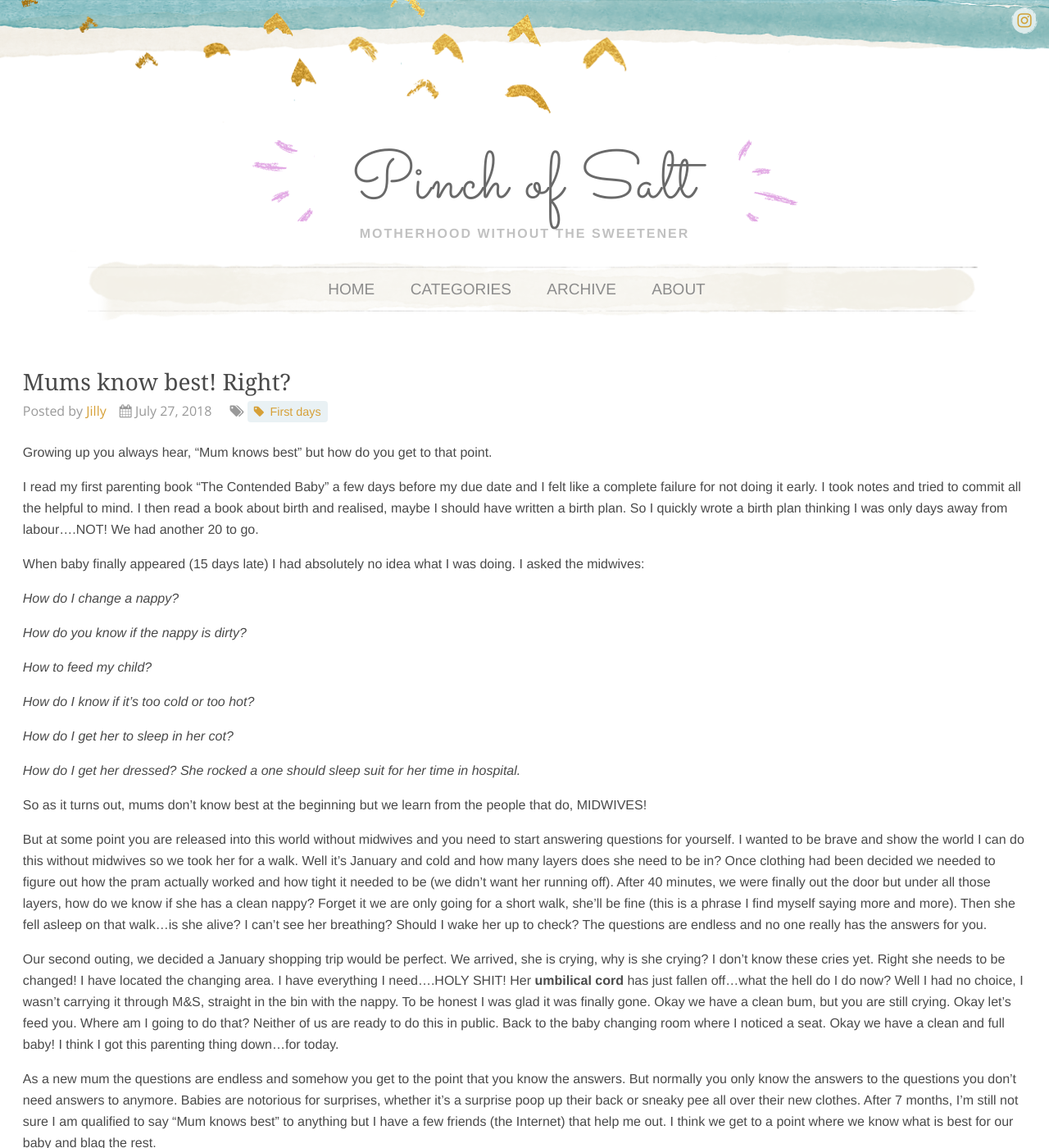
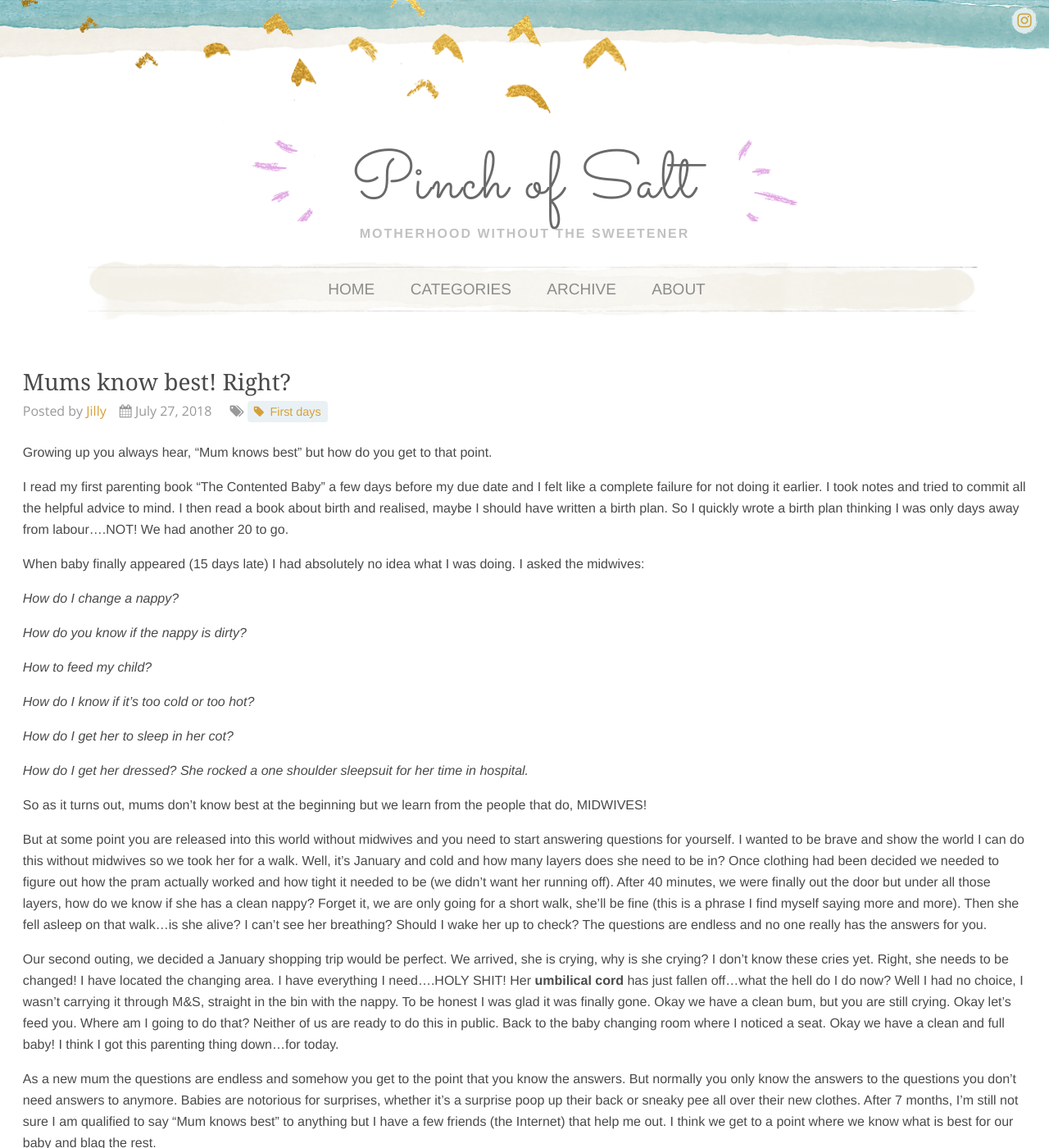
Before and after one commit to apinchofsalt/apinchofsalt.github.io, a Jekyll site: the page built from _posts/archived/jilly/2018-07-27-Mums-know-best! Right?.md, in a window 1280 px wide and 1400 px high. Shown: the whole window at 82% size. Built offline with Jekyll 4.4.1, drawn with Linux system fonts in a browser that asks for light colours; nearby versions of some CDN libraries.

Commit message:
Update 2018-07-27-Mums-know-best! Right?.md

```diff
--- a/_posts/archived/jilly/2018-07-27-Mums-know-best! Right?.md
+++ b/_posts/archived/jilly/2018-07-27-Mums-know-best! Right?.md
@@ -10,7 +10,7 @@ author: "Jilly"
 
 Growing up you always hear, “Mum knows best” but how do you get to that point.
 
-I read my first parenting book “The Contended Baby” a few days before my due date and I felt like a complete failure for not doing it early. I took notes and tried to commit all the helpful to mind. I then read a book about birth and realised, maybe I should have written a birth plan. So I quickly wrote a birth plan thinking I was only days away from labour….NOT! We had another 20 to go.
+I read my first parenting book “The Contented Baby” a few days before my due date and I felt like a complete failure for not doing it earlier. I took notes and tried to commit all the helpful advice to mind. I then read a book about birth and realised, maybe I should have written a birth plan. So I quickly wrote a birth plan thinking I was only days away from labour….NOT! We had another 20 to go.
 
 When baby finally appeared (15 days late) I had absolutely no idea what I was doing. I asked the midwives:
 
@@ -24,12 +24,12 @@ When baby finally appeared (15 days late) I had absolutely no idea what I was do
 
 *How do I get her to sleep in her cot?*
 
-*How do I get her dressed? She rocked a one should sleep suit for her time in hospital.*
+*How do I get her dressed? She rocked a one shoulder sleepsuit for her time in hospital.*
 
 So as it turns out, mums don’t know best at the beginning but we learn from the people that do, MIDWIVES!
 
-But at some point you are released into this world without midwives and you need to start answering questions for yourself. I wanted to be brave and show the world I can do this without midwives so we took her for a walk. Well it’s January and cold and how many layers does she need to be in? Once clothing had been decided we needed to figure out how the pram actually worked and how tight it needed to be (we didn’t want her running off). After 40 minutes, we were finally out the door but under all those layers, how do we know if she has a clean nappy? Forget it we are only going for a short walk, she’ll be fine (this is a phrase I find myself saying more and more). Then she fell asleep on that walk…is she alive? I can’t see her breathing? Should I wake her up to check? The questions are endless and no one really has the answers for you.
+But at some point you are released into this world without midwives and you need to start answering questions for yourself. I wanted to be brave and show the world I can do this without midwives so we took her for a walk. Well, it’s January and cold and how many layers does she need to be in? Once clothing had been decided we needed to figure out how the pram actually worked and how tight it needed to be (we didn’t want her running off). After 40 minutes, we were finally out the door but under all those layers, how do we know if she has a clean nappy? Forget it, we are only going for a short walk, she’ll be fine (this is a phrase I find myself saying more and more). Then she fell asleep on that walk…is she alive? I can’t see her breathing? Should I wake her up to check? The questions are endless and no one really has the answers for you.
 
-Our second outing, we decided a January shopping trip would be perfect. We arrived, she is crying, why is she crying? I don’t know these cries yet. Right she needs to be changed! I have located the changing area. I have everything I need….HOLY SHIT! Her **umbilical cord** has just fallen off…what the hell do I do now? Well I had no choice, I wasn’t carrying it through M&S, straight in the bin with the nappy. To be honest I was glad it was finally gone. Okay we have a clean bum, but you are still crying. Okay let’s feed you. Where am I going to do that? Neither of us are ready to do this in public. Back to the baby changing room where I noticed a seat. Okay we have a clean and full baby! I think I got this parenting thing down…for today.
+Our second outing, we decided a January shopping trip would be perfect. We arrived, she is crying, why is she crying? I don’t know these cries yet. Right, she needs to be changed! I have located the changing area. I have everything I need….HOLY SHIT! Her **umbilical cord** has just fallen off…what the hell do I do now? Well I had no choice, I wasn’t carrying it through M&S, straight in the bin with the nappy. To be honest I was glad it was finally gone. Okay we have a clean bum, but you are still crying. Okay let’s feed you. Where am I going to do that? Neither of us are ready to do this in public. Back to the baby changing room where I noticed a seat. Okay we have a clean and full baby! I think I got this parenting thing down…for today.
 
 As a new mum the questions are endless and somehow you get to the point that you know the answers. But normally you only know the answers to the questions you don’t need answers to anymore. Babies are notorious for surprises, whether it’s a surprise poop up their back or sneaky pee all over their new clothes. After 7 months, I’m still not sure I am qualified to say “Mum knows best” to anything but I have a few friends (the Internet) that help me out. I think we get to a point where we know what is best for our baby and blag the rest.
```
